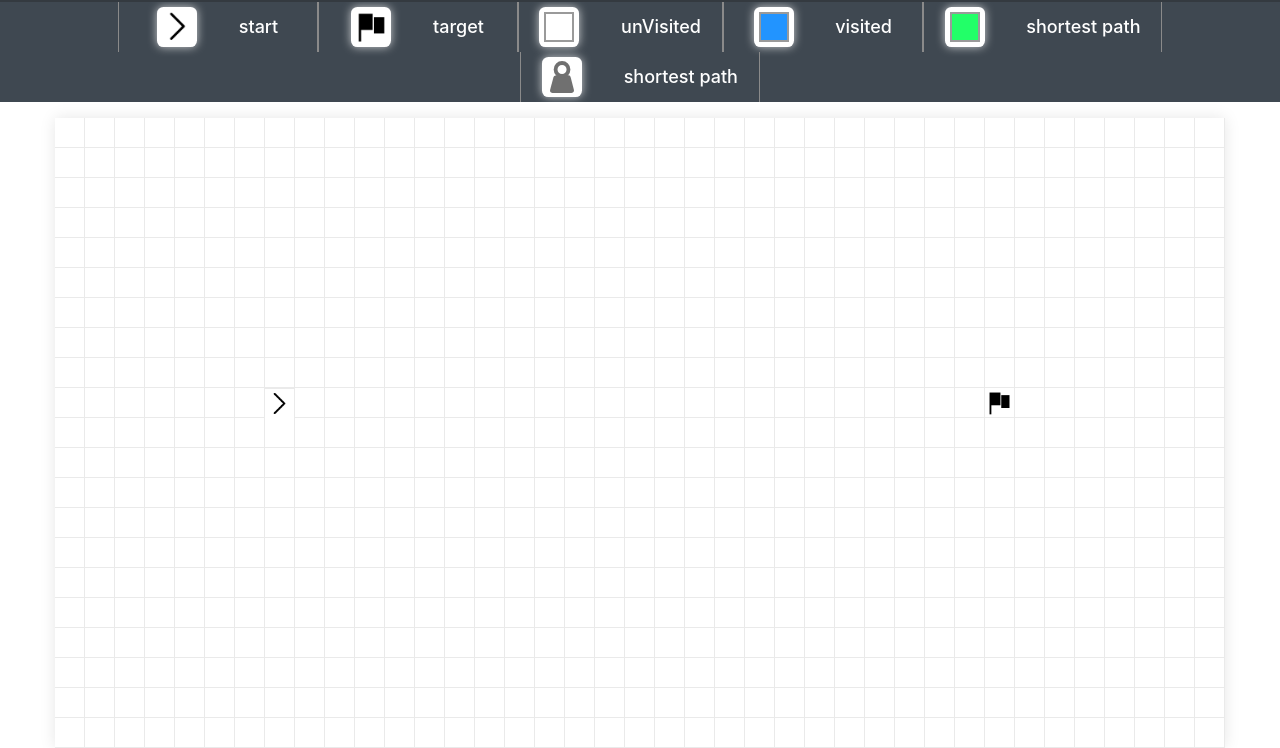
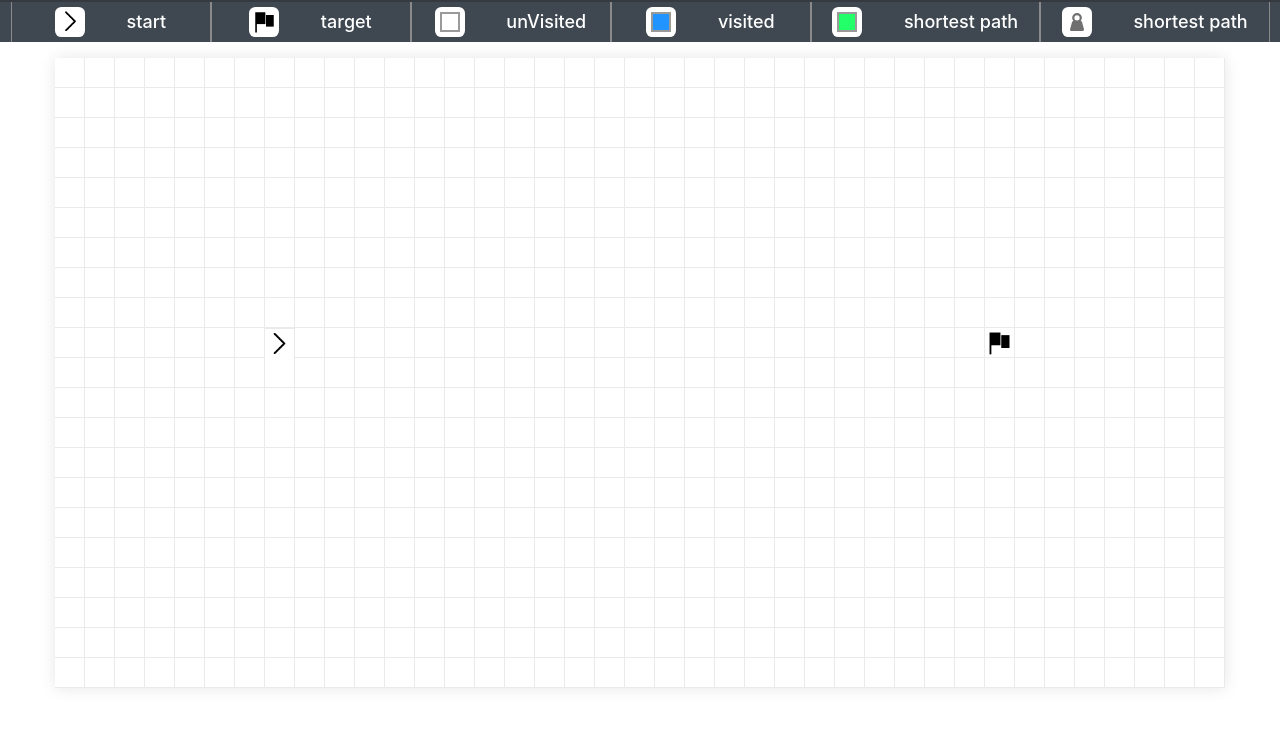
Before and after one commit to Alioo11/path-finding-visualizer, a website built with webpack: page index.html in a window 1280 px wide. Shown: the part 61-809 px from the top of the page. Built offline with nearby package versions, Linux system fonts and the light colour scheme.

Commit message:
fix height calculation issue

```diff
--- a/src/utils/config.js
+++ b/src/utils/config.js
@@ -6,7 +6,7 @@ const calculateWidth = ()=>{
 }
 
 const calculateHeight = ()=>{
-    return  windowWidth < 400 ? (parseInt(windowHeight / 30) - 1) : (parseInt(windowHeight / 30) - 3) - 2;
+    return parseInt(windowHeight/30)%2 ==0 ?  (parseInt(windowHeight / 30) - 5)  :  (parseInt(windowHeight / 30) - 4)
 }
 
 export function dimentions() {
--- a/styles.css
+++ b/styles.css
@@ -362,7 +362,7 @@ input:checked + .slider:before {
 }
 .legend__item{
   min-width: 200px;
-  min-height: 50px;
+  min-height: 40px;
   border-right: solid 1px rgb(138, 138, 138);
   border-left: solid 1px rgb(138, 138, 138);
   display: flex;
@@ -380,12 +380,11 @@ input:checked + .slider:before {
 }
 
 .legend__item__symbol{
-  height: 40px;
-  width: 40px;
+  height: 30px;
+  width: 30px;
   padding: 0.1rem;
   border-radius: 0.4rem;
   background-color: rgb(255, 255, 255);
-  box-shadow: 0px 0px 10px rgba(255, 255, 255, 0.728);
   display: flex;
   justify-content: center;
   align-items: center;
@@ -395,8 +394,8 @@ input:checked + .slider:before {
 }
 
 .legend__item__symbol__colorItem{
-  width: 30px;
-  height: 30px;
+  width: 20px;
+  height: 20px;
   border: solid 2px rgb(154, 154, 154);
 }
 .visited{
```
